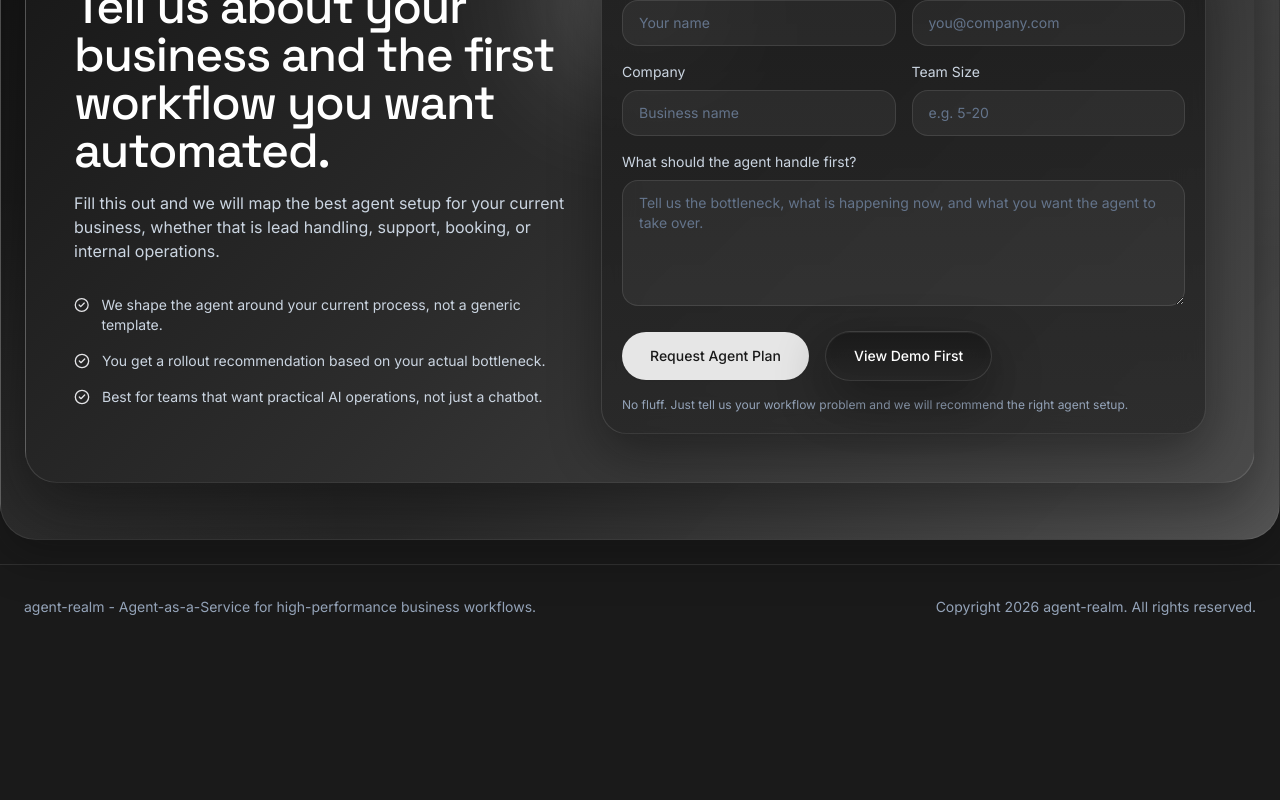
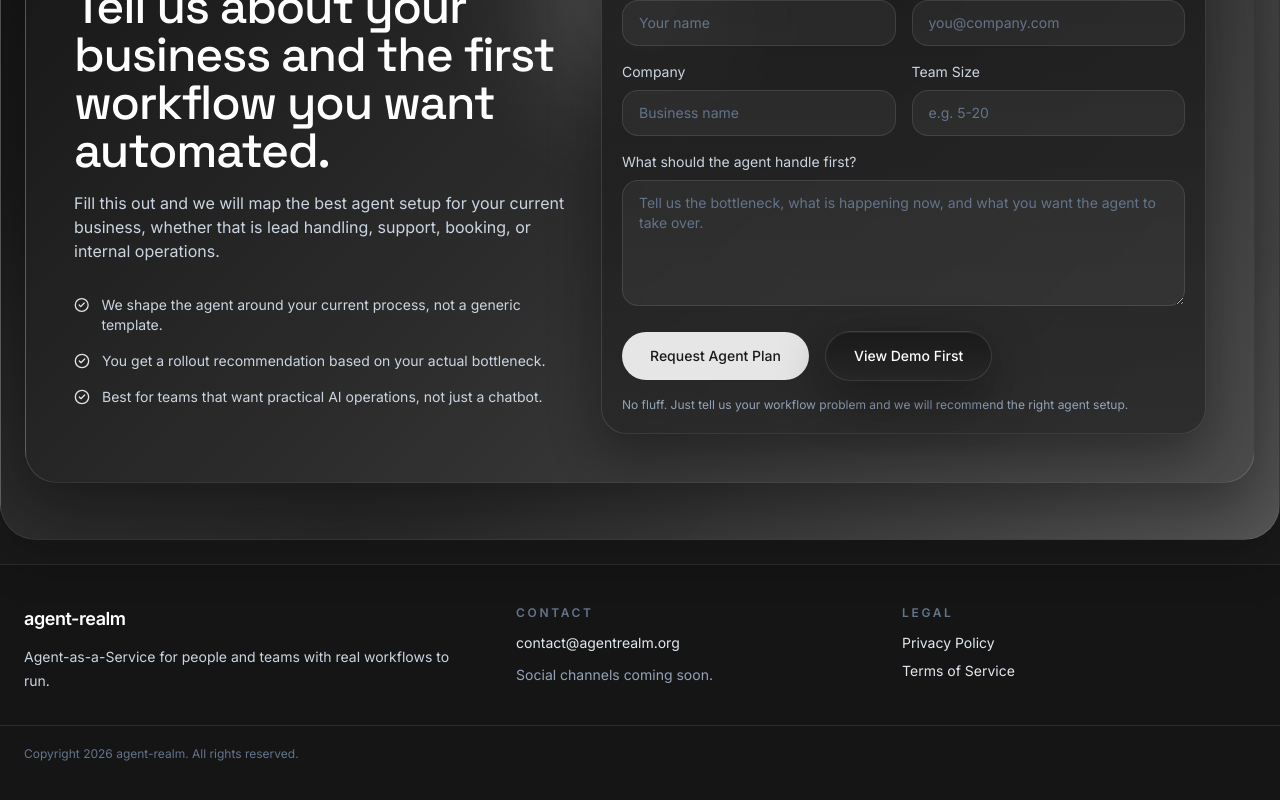
Before and after one commit to OGODEVO/supreme-robot, a React (Vite) app: page / in a window 1280 px wide. Shown: the part 6700-7500 px from the top of the page. Before the commit the page ends 7349 px from the top, so only its background shows below. Built offline with nearby package versions, Linux system fonts and the light colour scheme.

Commit message:
feat: add footer with contact, privacy, and terms pages

```diff
--- /dev/null
+++ b/public/privacy.html
@@ -0,0 +1,124 @@
+<!doctype html>
+<html lang="en">
+  <head>
+    <meta charset="UTF-8" />
+    <meta name="viewport" content="width=device-width, initial-scale=1.0" />
+    <title>Privacy Policy | agent-realm</title>
+    <style>
+      :root {
+        color-scheme: dark;
+        font-family: Inter, system-ui, sans-serif;
+        background: #0f0f10;
+        color: #f3f4f6;
+      }
+
+      * {
+        box-sizing: border-box;
+      }
+
+      body {
+        margin: 0;
+        min-height: 100vh;
+        background:
+          radial-gradient(circle at top left, rgba(255, 255, 255, 0.08), transparent 28%),
+          linear-gradient(180deg, #111214 0%, #1e2024 45%, #101113 100%);
+      }
+
+      main {
+        width: min(860px, calc(100% - 32px));
+        margin: 48px auto;
+        padding: 32px;
+        border: 1px solid rgba(255, 255, 255, 0.1);
+        border-radius: 28px;
+        background: rgba(18, 18, 20, 0.88);
+        box-shadow: 0 24px 60px rgba(0, 0, 0, 0.35);
+      }
+
+      h1,
+      h2 {
+        font-family: "Space Grotesk", Inter, system-ui, sans-serif;
+        letter-spacing: -0.03em;
+      }
+
+      h1 {
+        margin: 0 0 12px;
+        font-size: clamp(2rem, 5vw, 3rem);
+      }
+
+      h2 {
+        margin-top: 28px;
+        font-size: 1.1rem;
+      }
+
+      p,
+      li {
+        color: #d1d5db;
+        line-height: 1.75;
+      }
+
+      a {
+        color: #ffffff;
+      }
+
+      .eyebrow {
+        margin: 0 0 10px;
+        color: #9ca3af;
+        font-size: 0.78rem;
+        font-weight: 700;
+        letter-spacing: 0.18em;
+        text-transform: uppercase;
+      }
+
+      .back {
+        display: inline-flex;
+        margin-top: 16px;
+      }
+    </style>
+  </head>
+  <body>
+    <main>
+      <p class="eyebrow">agent-realm</p>
+      <h1>Privacy Policy</h1>
+      <p>Last updated: April 29, 2026</p>
+      <p>
+        agent-realm collects the information you choose to submit through our website, including your
+        name, email address, company details, and workflow notes. We use that information to respond to
+        inquiries, evaluate project fit, and communicate about our services.
+      </p>
+
+      <h2>What We Collect</h2>
+      <ul>
+        <li>Contact details you submit through our forms</li>
+        <li>Business and workflow details you share with us</li>
+        <li>Basic site usage data through analytics and Meta Pixel</li>
+      </ul>
+
+      <h2>How We Use Information</h2>
+      <ul>
+        <li>To respond to your inquiry and follow up on potential projects</li>
+        <li>To improve our website, messaging, and advertising performance</li>
+        <li>To maintain records of client communications and service requests</li>
+      </ul>
+
+      <h2>Data Sharing</h2>
+      <p>
+        We do not sell your personal information. We may use third-party tools such as Formspree and Meta
+        to process submissions, measure campaign performance, and support our marketing operations.
+      </p>
+
+      <h2>Your Choices</h2>
+      <p>
+        You can contact us at <a href="mailto:contact@agentrealm.org">contact@agentrealm.org</a> to ask
+        about your information, request corrections, or request deletion where applicable.
+      </p>
+
+      <h2>Contact</h2>
+      <p>
+        If you have questions about this policy, email
+        <a href="mailto:contact@agentrealm.org">contact@agentrealm.org</a>.
+      </p>
+
+      <a class="back" href="/">Back to agent-realm</a>
+    </main>
+  </body>
+  </html>
--- /dev/null
+++ b/public/terms.html
@@ -0,0 +1,122 @@
+<!doctype html>
+<html lang="en">
+  <head>
+    <meta charset="UTF-8" />
+    <meta name="viewport" content="width=device-width, initial-scale=1.0" />
+    <title>Terms of Service | agent-realm</title>
+    <style>
+      :root {
+        color-scheme: dark;
+        font-family: Inter, system-ui, sans-serif;
+        background: #0f0f10;
+        color: #f3f4f6;
+      }
+
+      * {
+        box-sizing: border-box;
+      }
+
+      body {
+        margin: 0;
+        min-height: 100vh;
+        background:
+          radial-gradient(circle at top left, rgba(255, 255, 255, 0.08), transparent 28%),
+          linear-gradient(180deg, #111214 0%, #1e2024 45%, #101113 100%);
+      }
+
+      main {
+        width: min(860px, calc(100% - 32px));
+        margin: 48px auto;
+        padding: 32px;
+        border: 1px solid rgba(255, 255, 255, 0.1);
+        border-radius: 28px;
+        background: rgba(18, 18, 20, 0.88);
+        box-shadow: 0 24px 60px rgba(0, 0, 0, 0.35);
+      }
+
+      h1,
+      h2 {
+        font-family: "Space Grotesk", Inter, system-ui, sans-serif;
+        letter-spacing: -0.03em;
+      }
+
+      h1 {
+        margin: 0 0 12px;
+        font-size: clamp(2rem, 5vw, 3rem);
+      }
+
+      h2 {
+        margin-top: 28px;
+        font-size: 1.1rem;
+      }
+
+      p,
+      li {
+        color: #d1d5db;
+        line-height: 1.75;
+      }
+
+      a {
+        color: #ffffff;
+      }
+
+      .eyebrow {
+        margin: 0 0 10px;
+        color: #9ca3af;
+        font-size: 0.78rem;
+        font-weight: 700;
+        letter-spacing: 0.18em;
+        text-transform: uppercase;
+      }
+
+      .back {
+        display: inline-flex;
+        margin-top: 16px;
+      }
+    </style>
+  </head>
+  <body>
+    <main>
+      <p class="eyebrow">agent-realm</p>
+      <h1>Terms of Service</h1>
+      <p>Last updated: April 29, 2026</p>
+      <p>
+        By using the agent-realm website or contacting us through the site, you agree to these basic terms.
+        The website is provided for informational purposes and to help potential clients inquire about our
+        services.
+      </p>
+
+      <h2>Use of the Site</h2>
+      <ul>
+        <li>You agree not to misuse the site or submit false, harmful, or unlawful content.</li>
+        <li>You are responsible for the accuracy of any information you send to us.</li>
+      </ul>
+
+      <h2>Services</h2>
+      <p>
+        Any service engagement, scope, pricing, delivery timelines, and support terms will be defined
+        separately in a written agreement between agent-realm and the client.
+      </p>
+
+      <h2>No Guarantee</h2>
+      <p>
+        We aim to deliver high-quality automation and AI agent solutions, but website content does not create
+        a guarantee of specific business outcomes, revenue increases, or performance gains.
+      </p>
+
+      <h2>Intellectual Property</h2>
+      <p>
+        All content on this site, including text, visuals, branding, and layout, belongs to agent-realm
+        unless stated otherwise. You may not reuse it without permission.
+      </p>
+
+      <h2>Contact</h2>
+      <p>
+        Questions about these terms can be sent to
+        <a href="mailto:contact@agentrealm.org">contact@agentrealm.org</a>.
+      </p>
+
+      <a class="back" href="/">Back to agent-realm</a>
+    </main>
+  </body>
+  </html>
--- a/src/App.tsx
+++ b/src/App.tsx
@@ -1138,10 +1138,41 @@ function App() {
         </motion.section>
       </main>
 
-      <footer className="border-t border-white/10 py-8">
-        <div className="mx-auto flex max-w-7xl flex-col items-center justify-between gap-3 px-6 text-center text-sm text-slate-400 md:flex-row md:text-left">
-          <p>agent-realm - Agent-as-a-Service for high-performance business workflows.</p>
-          <p>Copyright {new Date().getFullYear()} agent-realm. All rights reserved.</p>
+      <footer className="border-t border-white/10 bg-black/20 py-10">
+        <div className="mx-auto grid max-w-7xl gap-8 px-6 text-sm text-slate-400 md:grid-cols-[1.3fr_1fr_1fr] md:items-start">
+          <div className="space-y-3 text-center md:text-left">
+            <p className="font-display text-lg font-semibold tracking-tight text-white">agent-realm</p>
+            <p className="max-w-md leading-6 text-slate-300">
+              Agent-as-a-Service for people and teams with real workflows to run.
+            </p>
+          </div>
+
+          <div className="space-y-3 text-center md:text-left">
+            <p className="text-xs font-semibold uppercase tracking-[0.22em] text-slate-500">Contact</p>
+            <a
+              href="mailto:contact@agentrealm.org"
+              className="inline-flex text-slate-200 transition hover:text-white"
+            >
+              contact@agentrealm.org
+            </a>
+            <p>Social channels coming soon.</p>
+          </div>
+
+          <div className="space-y-3 text-center md:text-left">
+            <p className="text-xs font-semibold uppercase tracking-[0.22em] text-slate-500">Legal</p>
+            <div className="flex flex-col gap-2">
+              <a href="/privacy.html" className="text-slate-200 transition hover:text-white">
+                Privacy Policy
+              </a>
+              <a href="/terms.html" className="text-slate-200 transition hover:text-white">
+                Terms of Service
+              </a>
+            </div>
+          </div>
+        </div>
+
+        <div className="mx-auto mt-8 max-w-7xl border-t border-white/10 px-6 pt-5 text-center text-xs text-slate-500 md:text-left">
+          Copyright {new Date().getFullYear()} agent-realm. All rights reserved.
         </div>
       </footer>
     </div>
```
